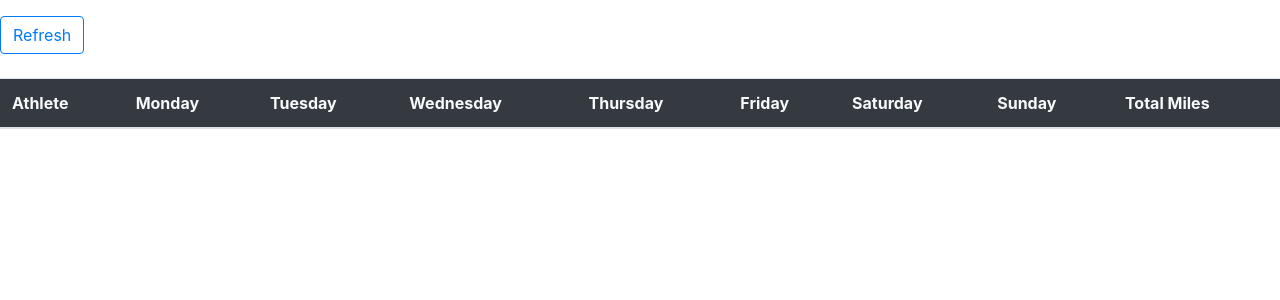
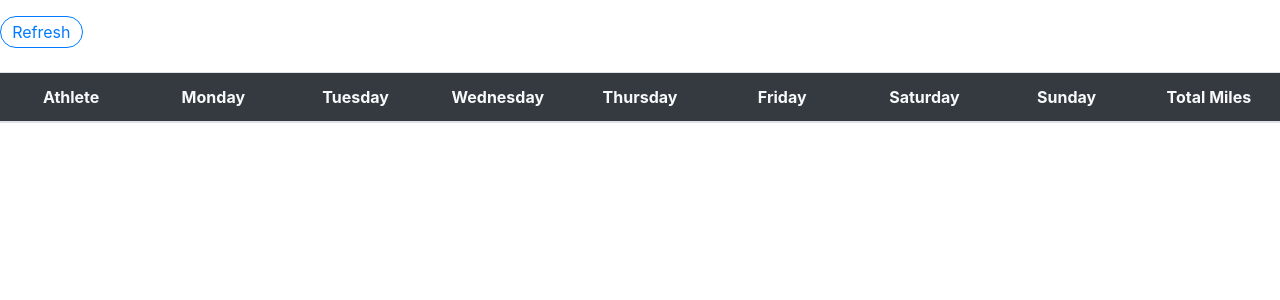
Before and after one commit to kellibudd/HackTrack, a Flask app: page /dashboard in a window 1280 px wide. Shown: the part 56-356 px from the top of the page. Run offline with Flask 2, Linux system fonts and the light colour scheme; data that the repository does not hold is empty; some libraries are stand-ins or nearby versions.

Commit message:
Update location of stylesheet link

```diff
--- a/templates/base.html
+++ b/templates/base.html
@@ -4,12 +4,11 @@
   <link rel="shortcut icon" href="./static/img/shoe.ico"/>
   <meta charset="utf-8">
   <meta name="viewport" content="width=device-width, initial-scale=1">
-  {# <link rel="stylesheet" href="/static/css/styles.css"> #}
-  <link rel="stylesheet" href="https://maxcdn.bootstrapcdn.com/bootstrap/4.0.0/css/bootstrap.min.css">
   <script src="https://ajax.googleapis.com/ajax/libs/jquery/3.5.1/jquery.min.js"></script>
   <script src="https://maxcdn.bootstrapcdn.com/bootstrap/4.0.0/js/bootstrap.bundle.js"></script>
-{#   <script src="js/uikit.min.js"></script>
-  <script src="js/uikit-icons.min.js"></script> #}
+  <link rel="stylesheet" href="https://maxcdn.bootstrapcdn.com/bootstrap/4.0.0/css/bootstrap.min.css">
+  <link rel="stylesheet" href="/static/css/style.css">
+
 
   <title>
     {% block title %}HackTrack{% endblock %}
```
